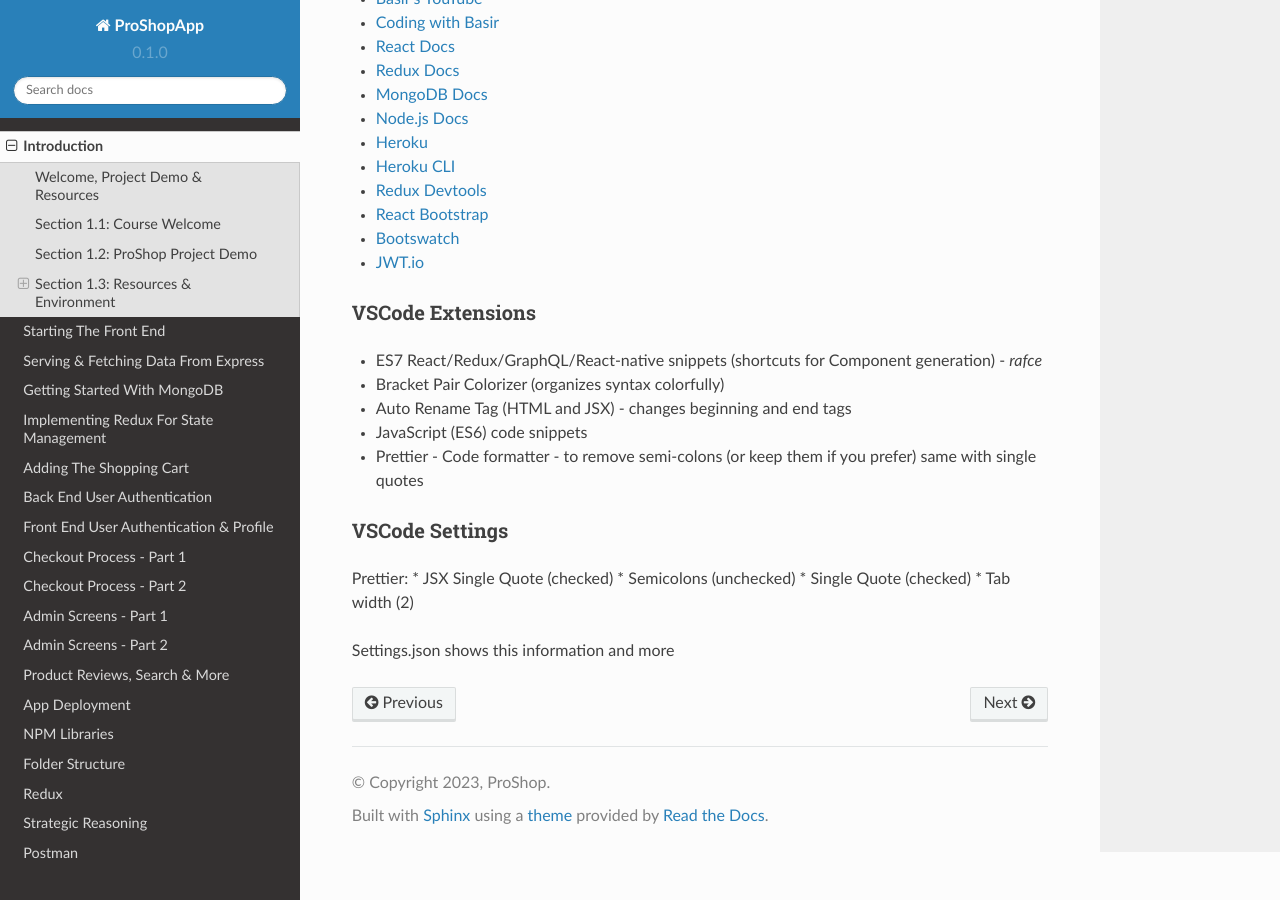
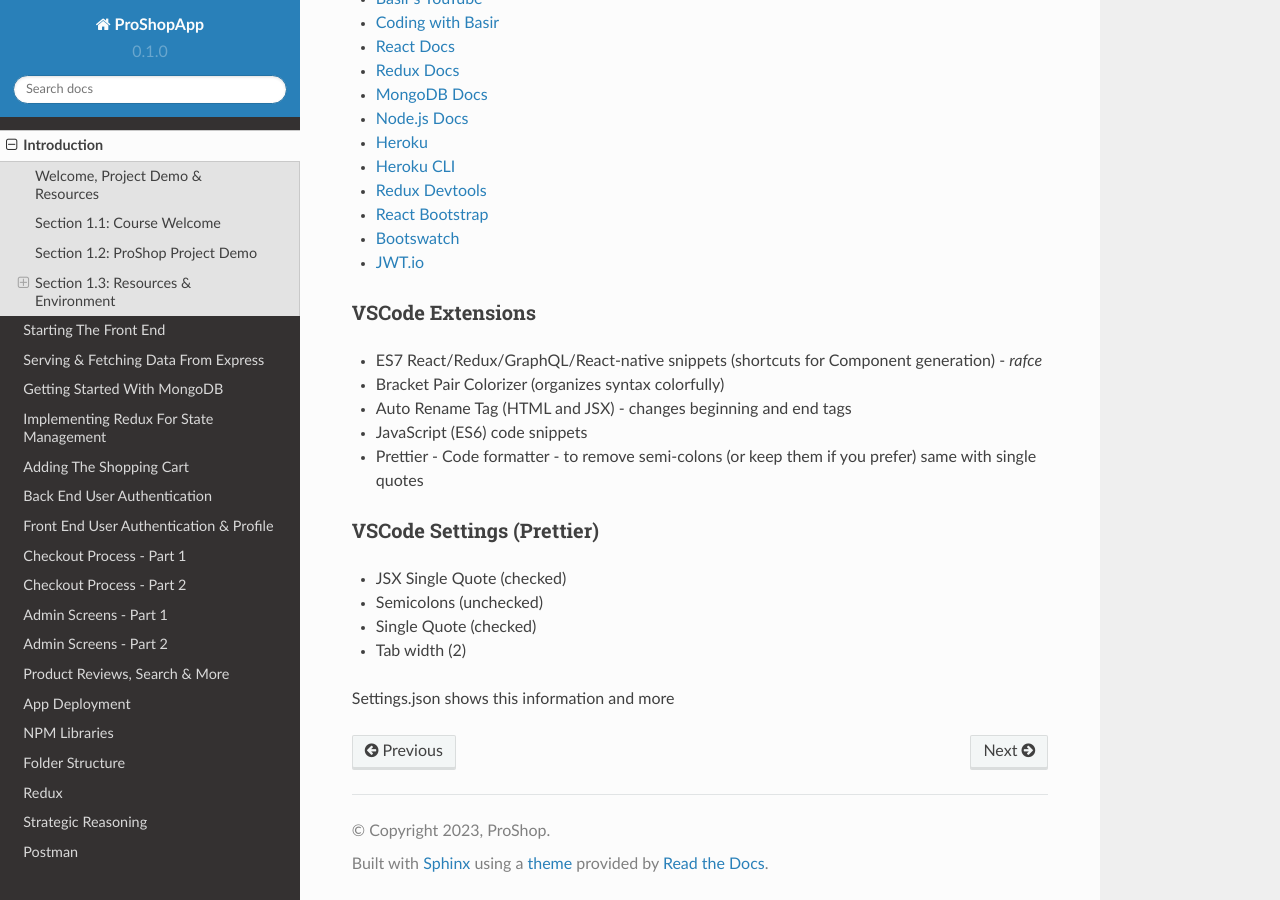
Before and after one commit to Pythonidaer/proshopapp, a Sphinx documentation site: the page built from docs/source/introduction.rst, in a window 1280 px wide and 900 px high, scrolled down 1869 px. Built offline with Sphinx 7.4.7 and the Read the Docs theme 2.0.0, drawn with Linux system fonts in a browser that asks for light colours; part of the change alters nothing that is shown.

```diff
--- a/docs/source/introduction.rst
+++ b/docs/source/introduction.rst
@@ -96,10 +96,9 @@ VSCode Extensions
 * JavaScript (ES6) code snippets
 * Prettier - Code formatter - to remove semi-colons (or keep them if you prefer) same with single quotes
 
-VSCode Settings
+VSCode Settings (Prettier)
 ########
 
-Prettier:
 * JSX Single Quote (checked)
 * Semicolons (unchecked)
 * Single Quote (checked)
```
